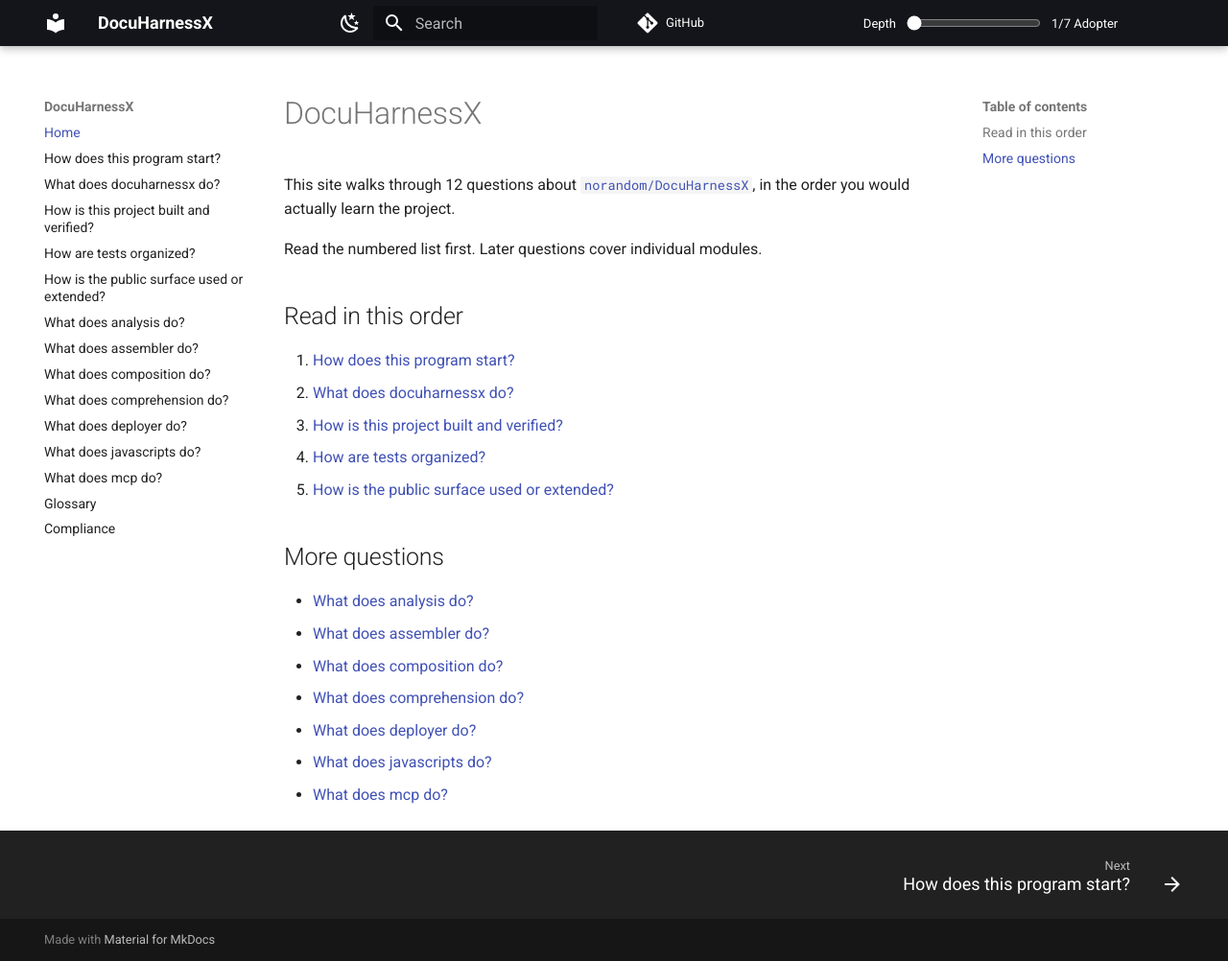
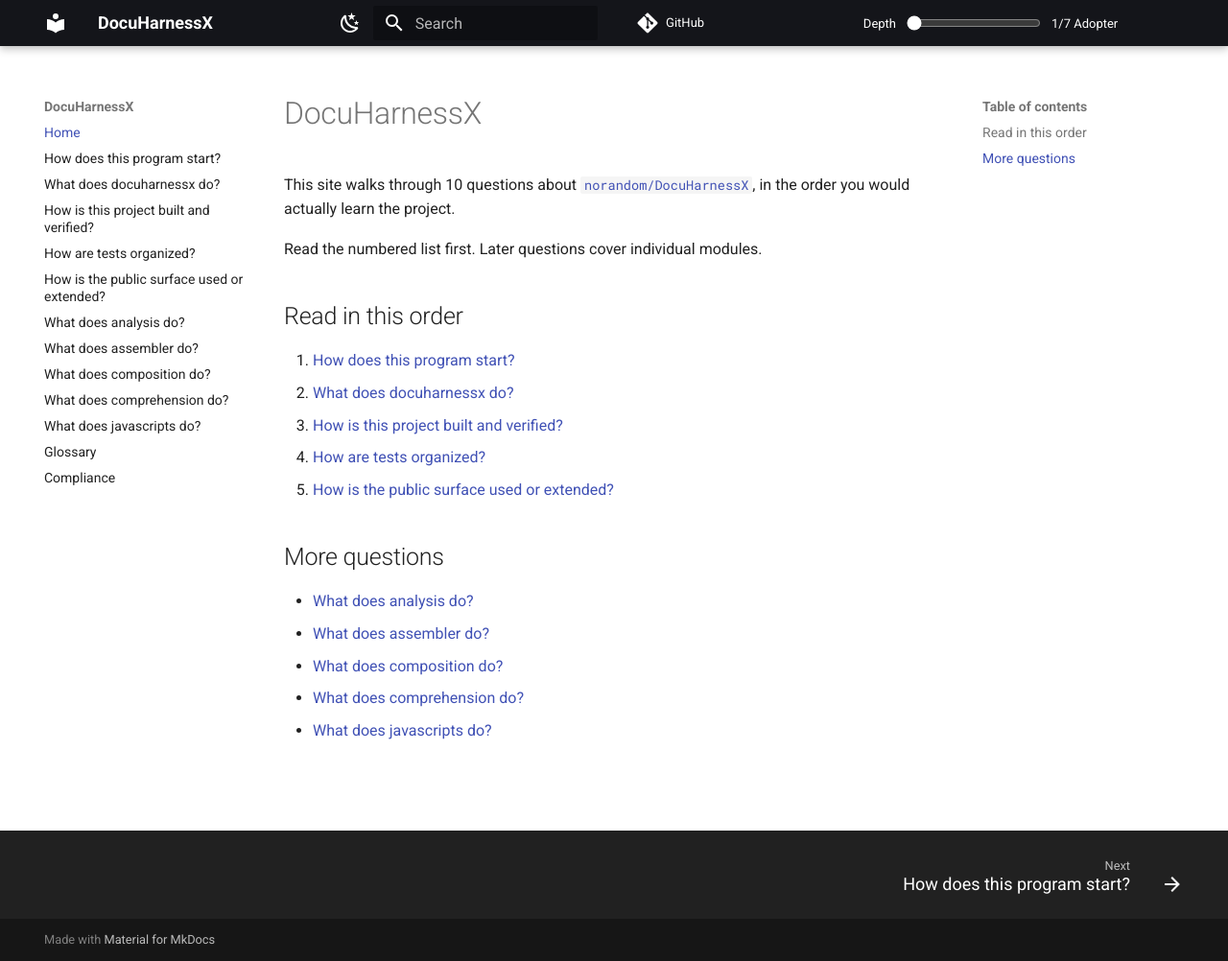
Before and after one commit to norandom/DocuHarnessX, an MkDocs documentation site: the page built from docs/index.md, in a window 1280 px wide and 1002 px high. Shown: the whole window at 96% size. Built offline with MkDocs 1.6.1 and Material for MkDocs 9.7.7, drawn with Linux system fonts in a browser that asks for light colours; comment, search, counter and statistics services are not loaded.

Commit message:
[dhx] update living docs and MkDocs

````diff
--- a/docs/index.md
+++ b/docs/index.md
@@ -2,7 +2,7 @@
 
 <div class="dhx-layer" data-min="1" markdown="1">
 
-This site walks through 12 questions about [`norandom/DocuHarnessX`](https://github.com/norandom/DocuHarnessX), in the order you would actually learn the project.
+This site walks through 10 questions about [`norandom/DocuHarnessX`](https://github.com/norandom/DocuHarnessX), in the order you would actually learn the project.
 
 Read the numbered list first. Later questions cover individual modules.
 
@@ -28,9 +28,7 @@ Read the numbered list first. Later questions cover individual modules.
 - [What does assembler do?](component-assembler-d9228a8c.md)
 - [What does composition do?](component-composition-e6f778c7.md)
 - [What does comprehension do?](component-comprehension-87225edb.md)
-- [What does deployer do?](component-deployer-f8b1b75f.md)
 - [What does javascripts do?](component-javascripts-2aa9650e.md)
-- [What does mcp do?](component-mcp-bdf519de.md)
 
 </div>
 
@@ -55,9 +53,9 @@ flowchart LR
 
 ```mermaid
 flowchart TB
-  accepted["accepted 12"]
+  accepted["accepted 10"]
   omitted["omitted 0"]
-  planned["planned 12"]
+  planned["planned 10"]
   planned --> accepted
   planned --> omitted
 ```
@@ -101,9 +99,7 @@ flowchart TB
   n7["What does assembler do?"]
   n8["What does composition do?"]
   n9["What does comprehension do?"]
-  n10["What does deployer do?"]
-  n11["What does javascripts do?"]
-  n12["What does mcp do?"]
+  n10["What does javascripts do?"]
   n0 --> n1
   n0 --> n2
   n0 --> n3
--- a/mkdocs.yml
+++ b/mkdocs.yml
@@ -50,9 +50,7 @@ nav:
 - What does assembler do?: component-assembler-d9228a8c.md
 - What does composition do?: component-composition-e6f778c7.md
 - What does comprehension do?: component-comprehension-87225edb.md
-- What does deployer do?: component-deployer-f8b1b75f.md
 - What does javascripts do?: component-javascripts-2aa9650e.md
-- What does mcp do?: component-mcp-bdf519de.md
 - Glossary: glossary.md
 - Compliance: compliance.md
 markdown_extensions:
````
Also changed, not shown: other parts of docs/index.md (+0 -2 lines), docs/glossary.md (+3 -21 lines).
